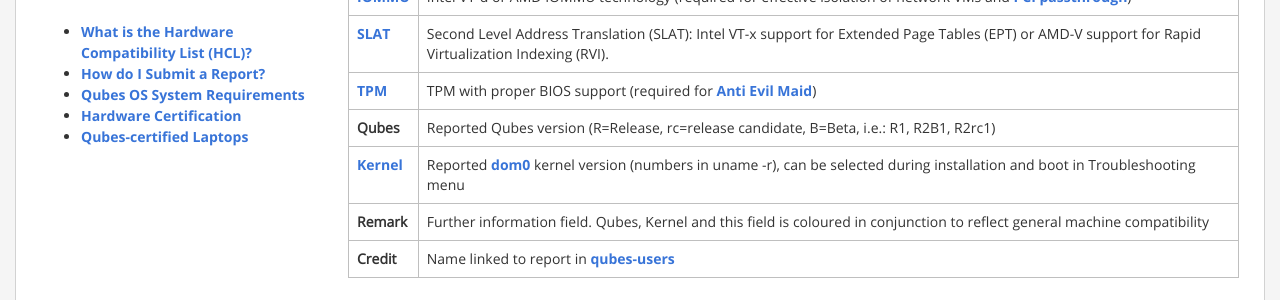
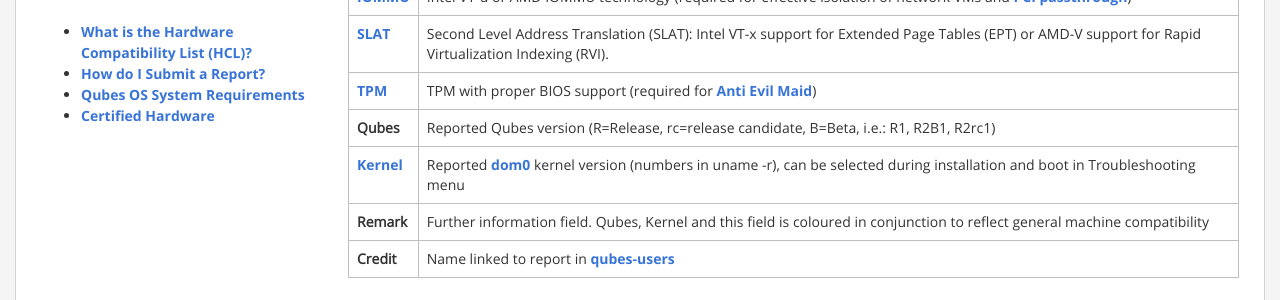
Before and after one commit to QubesOS/qubesos.github.io, a Jekyll site: the page built from pages/hcl.html, in a window 1280 px wide. Shown: the part 575-875 px from the top of the page. Built offline with Jekyll 4.4.1, drawn with Linux system fonts in a browser that asks for light colours; some web fonts are replaced.

Commit message:
Update links

```diff
--- a/pages/hcl.html
+++ b/pages/hcl.html
@@ -28,8 +28,7 @@ redirect_from: /compatible-hardware/
         <li><a href="/doc/hcl/">What is the Hardware Compatibility List (HCL)?</a></li>
         <li><a href="/doc/hcl/#generating-and-submitting-new-reports">How do I Submit a Report?</a></li>
         <li><a href="/doc/system-requirements/">Qubes OS System Requirements</a></li>
-        <li><a href="/doc/hardware/#hardware-certification">Hardware Certification</a></li>
-        <li><a href="/doc/hardware/#qubes-certified-laptops">Qubes-certified Laptops</a></li>
+        <li><a href="/doc/certified-hardware/">Certified Hardware</a></li>
       </ul>
     </div>
     <div class="col-lg-9 col-md-9">
```
